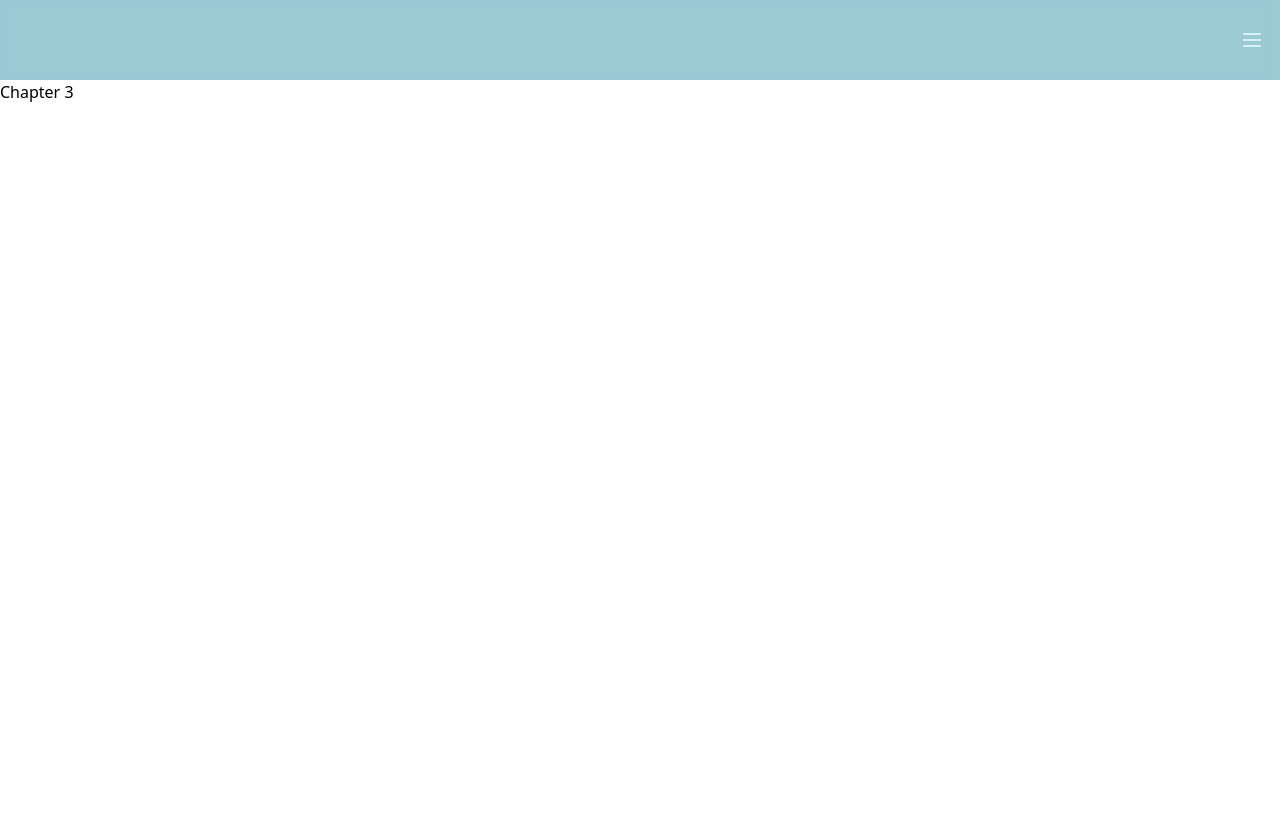
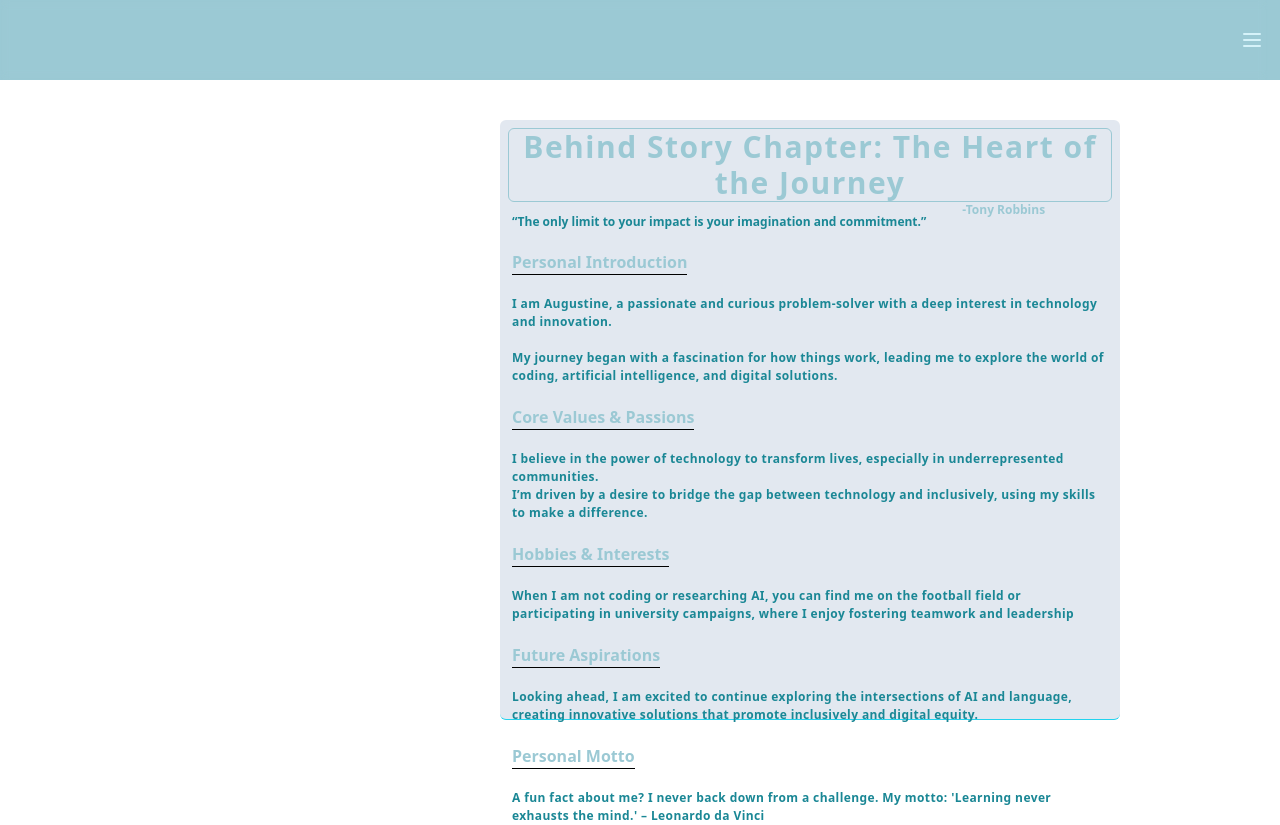
Before and after one commit to avgvustinee/StoryBook, a React (Vite) app: page /chapter3 in a window 1280 px wide. Before the commit the page ends 800 px from the top, so only its background shows below. Built offline with nearby package versions, Linux system fonts and the light colour scheme.

Commit message:
third changes

```diff
--- a/src/components/NavBar.tsx
+++ b/src/components/NavBar.tsx
@@ -37,16 +37,16 @@ const NavBar = () => {
             </ul>
           </div>
           {mobileDrawerOpen && (
-            <div className=" top-full   mr-20 sm:text-center  h-[360px] justify-start sm:h-[700px] sm:w-[600px]  md:h-[730px] md:w-[600px] lg:h-[720px] lg:w-[720px]  mx-2 left-0 w-64 mt-2 bg-[#4daaa9] rounded-lg shadow-lg overflow-hidden">
+            <div className=" top-full  mr-20 sm:text-center  h-[360px] justify-start sm:h-[700px] sm:w-[600px]  md:h-[730px] md:w-[600px] lg:h-[720px] lg:w-[720px]  mx-2 left-0 w-64 mt-2 bg-[#4daaa9] rounded-lg shadow-lg overflow-hidden">
               <h2 className="px-4 py-3 text-lg text-[#d8edf3] border-b border-[#d8edf3]/20 text-center font-extrabold">
                 Hello My Friend, choose a chapter you would like to read today!
               </h2>
-              <ul className="py-2">
+              <ul className="py-2 ">
                 {menuItems.map((item, index) => (
                   <li key={index}>
                     <Link
                       to={item.link}
-                      className="block px-4 py-2 text-white hover:bg-[#24e3d0] transition-colors duration-200 font-extrabold"
+                      className="block  mb-1 px-4 py-1 text-white hover:bg-[#24e3d0] transition-colors duration-200 font-extrabold"
                       onClick={() => setMobileDrawerOpen(false)}
                     >
                       {item.label}
--- a/src/components/NavBarChapters.tsx
+++ b/src/components/NavBarChapters.tsx
@@ -34,7 +34,7 @@ const NavBarChapters = () => {
                   <li key={index}>
                     <Link
                       to={item.link}
-                      className="block px-4 py-2 text-white hover:bg-[#24e3d0] transition-colors duration-200 font-extrabold"
+                      className="block mb-1 px-4 py-1 text-white hover:bg-[#24e3d0] transition-colors duration-200 font-extrabold"
                       onClick={() => setMobileDrawerOpen(false)}
                     >
                       {item.label}
--- /dev/null
+++ b/src/pages/ChapterFive.tsx
@@ -0,0 +1,12 @@
+import NavBarChapters from "../components/NavBarChapters"
+
+const ChapterFive = () => {
+  return (
+    <div>
+      <NavBarChapters />
+      <div>Coding Journey</div>
+    </div>
+  )
+}
+
+export default ChapterFive
--- a/src/pages/ChapterFour.tsx
+++ b/src/pages/ChapterFour.tsx
@@ -4,6 +4,10 @@ const ChapterFour = () => {
   return (
     <div>
       <NavBarChapters />
+
+      <div>
+        <h1 className="text-3xl text-center mt-20 text-cyan-300">Cool Projects coming soon , stay stunned !! </h1>
+      </div>
     </div>
   );
 };
--- a/src/pages/ChapterOne.tsx
+++ b/src/pages/ChapterOne.tsx
@@ -5,7 +5,7 @@ const ChapterOne = () => {
     <div>
       <NavBarChapters />
       <div className="flex  flex-wrap mx-3 h-full sm:mx-[50px] lg:mx-[500px] mt-10 bg-slate-200 md:h-[600px] lg:w-[620px] lg:h-[600px]  border-b border-cyan-400 rounded-md">
-        <h3 className="text-lg text-center justify-center text-clip tracking-wider font-extrabold text-[#9bc9d4] border border-[#9bc9d4] rounded-md mx-2 mt-2">
+        <h3 className="text-3xl text-center justify-center text-clip tracking-wider font-extrabold text-[#9bc9d4] border border-[#9bc9d4] rounded-md mx-2 mt-2">
           Experience Chapter: Turning Knowledge into Action
         </h3>
         <p className="text-start text-xs mt-3 mx-3 text-[#1a8795]  font-bold">
--- a/src/pages/ChapterThree.tsx
+++ b/src/pages/ChapterThree.tsx
@@ -4,7 +4,93 @@ const ChapterThree = () => {
   return (
     <div>
       <NavBarChapters />
-      <div>Chapter 3</div>
+      <div className="flex  flex-wrap mx-3 h-full sm:mx-[50px] lg:mx-[500px] mt-10 bg-slate-200 md:h-[600px] lg:w-[620px] lg:h-[600px]  border-b border-cyan-400 rounded-md">
+        <h3 className="text-3xl text-center justify-center text-clip tracking-wider font-extrabold text-[#9bc9d4] border border-[#9bc9d4] rounded-md mx-2 mt-2">
+          Behind Story Chapter: The Heart of the Journey
+        </h3>
+        <p className="text-start text-xs mt-3 mx-3 text-[#1a8795]  font-bold">
+          “The only limit to your impact is your imagination and commitment.”{" "}
+        </p>
+        <span className="text-[#9bc9d4] text-start text-xs font-extrabold  mx-6">
+          -Tony Robbins
+        </span>
+
+        <div className="flex flex-col mx-3 mt-5">
+          <h3 className="border-b border-black font-extrabold text-[#9bc9d4]">
+            Personal Introduction
+          </h3>
+        </div>
+        <div className="  mt-5 tracking-wide font-semibold text-[#1a8795] ">
+          <ul className="list-inside mx-3">
+            <li className=" text-[12px]">
+              I am Augustine, a passionate and curious problem-solver with a
+              deep interest in technology and innovation.
+              <br />
+              <br />
+              My journey began with a fascination for how things work, leading
+              me to explore the world of coding, artificial intelligence, and
+              digital solutions.
+            </li>
+          </ul>
+        </div>
+        <div className="flex flex-col mx-3 mt-5">
+          <h3 className="border-b border-black font-extrabold text-[#9bc9d4]">
+            Core Values & Passions
+          </h3>
+        </div>
+        <div className="  mt-5 tracking-wide font-semibold text-[#1a8795] ">
+          <ul className="list-inside mx-3">
+            <li className=" text-[12px]">
+              I believe in the power of technology to transform lives,
+              especially in underrepresented communities.
+              <br />
+              I’m driven by a desire to bridge the gap between technology and
+              inclusively, using my skills to make a difference.
+            </li>
+          </ul>
+        </div>
+        <div className="flex flex-col mx-3 mt-5">
+          <h3 className="border-b border-black font-extrabold text-[#9bc9d4]">
+            Hobbies & Interests
+          </h3>
+        </div>
+        <div className="  mt-5 tracking-wide font-semibold text-[#1a8795] ">
+          <ul className="list-inside mx-3">
+            <li className=" text-[12px]">
+              When I am not coding or researching AI, you can find me on the
+              football field or participating in university campaigns, where I
+              enjoy fostering teamwork and leadership
+            </li>
+          </ul>
+        </div>
+        <div className="flex flex-col mx-3 mt-5">
+          <h3 className="border-b border-black font-extrabold text-[#9bc9d4]">
+            Future Aspirations
+          </h3>
+        </div>
+        <div className="  mt-5 tracking-wide font-semibold text-[#1a8795] ">
+          <ul className="list-inside mx-3">
+            <li className=" text-[12px]">
+              Looking ahead, I am excited to continue exploring the
+              intersections of AI and language, creating innovative solutions
+              that promote inclusively and digital equity.
+            </li>
+          </ul>
+        </div>
+        <div className="flex flex-col mx-3 mt-5">
+          <h3 className="border-b border-black font-extrabold text-[#9bc9d4]">
+            Personal Motto
+          </h3>
+        </div>
+        <div className="  mt-5 tracking-wide font-semibold text-[#1a8795] ">
+          <ul className="list-inside mx-3">
+            <li className=" text-[12px]">
+              A fun fact about me? I never back down from a challenge. My motto:
+              'Learning never exhausts the mind.' – Leonardo da Vinci
+            </li>
+          </ul>
+        </div>
+      </div>
     </div>
   );
 };
--- a/src/pages/ChapterTwo.tsx
+++ b/src/pages/ChapterTwo.tsx
@@ -5,7 +5,7 @@ const ChapterTwo = () => {
   return (
     <div >
       <NavBarChapters />
-      <div className="flex flex-col flex-wrap mx-3  mt-10 bg-slate-200 sm:mx-[20px]  md:-mx[60px] lg:mx-[90px] h-[2230px] sm:h-full md:h-[800px] lg:w-[820px] lg:h-[950px]  border-b border-cyan-400 rounded-md">
+      <div className="flex flex-col flex-wrap mx-3  mt-10 bg-slate-200 sm:mx-[20px]  md:-mx[60px] lg:mx-[90px] h-[2770px] sm:h-full md:h-[800px] lg:w-[820px] lg:h-[950px]  border-b border-cyan-400 rounded-md">
         <h1 className="text-3xl text-center justify-center text-clip tracking-wider font-extrabold text-[#9bc9d4] border border-[#9bc9d4] rounded-md mx-2 mt-2">
           Education Chapter: Building a Foundation
         </h1>
@@ -23,7 +23,7 @@ const ChapterTwo = () => {
                         <p className='text-[#b1d9e7] font-extrabold text-md'>{chapter.title}</p>
                         <h6 className="text-xs mt-2 text-[#9bc9d4] font-bold">{chapter.subtitle}</h6>
                         <div className='mt-6'>
-                            <h6 className='text-[10px] text-center text-white font-bold'>{chapter.description}</h6>
+                            <h6 className='text-[12px] text-center text-white font-bold'>{chapter.description}</h6>
                         </div>
                         <div className="flex flex-wrap justify-between">
                         <h6 className="text-[10px] font-bold text-start mt-2 mx-1 text-[#9bc9d4]">{chapter.date}</h6>
--- a/src/routes.tsx
+++ b/src/routes.tsx
@@ -5,6 +5,7 @@ import ChapterOne from "./pages/ChapterOne";
 import ChapterTwo from "./pages/ChapterTwo";
 import ChapterThree from "./pages/ChapterThree";
 import ChapterFour from "./pages/ChapterFour";
+import ChapterFive from "./pages/ChapterFive";
 
 const router = createBrowserRouter([
   { path: "/", element: <LandingPage /> },
@@ -13,6 +14,8 @@ const router = createBrowserRouter([
   { path: "/chapter2", element: <ChapterTwo /> },
   { path: "/chapter3", element: <ChapterThree /> },
   { path: "/chapter4", element: <ChapterFour /> },
+  { path: "/chapter5", element: <ChapterFive /> },
+
 ]);
 
 export default router;
```
Also changed, not shown: src/constants/index.tsx (+15 -6 lines).
